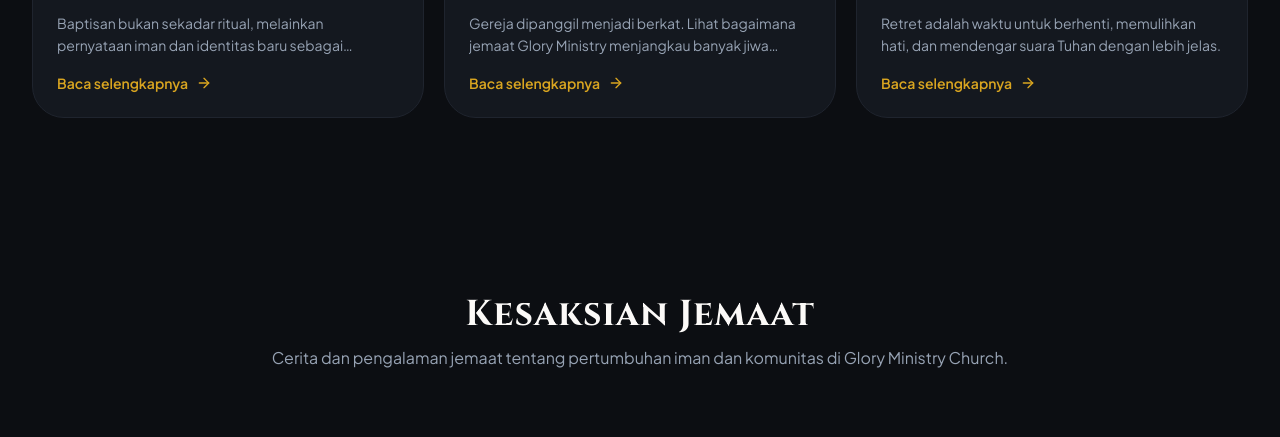
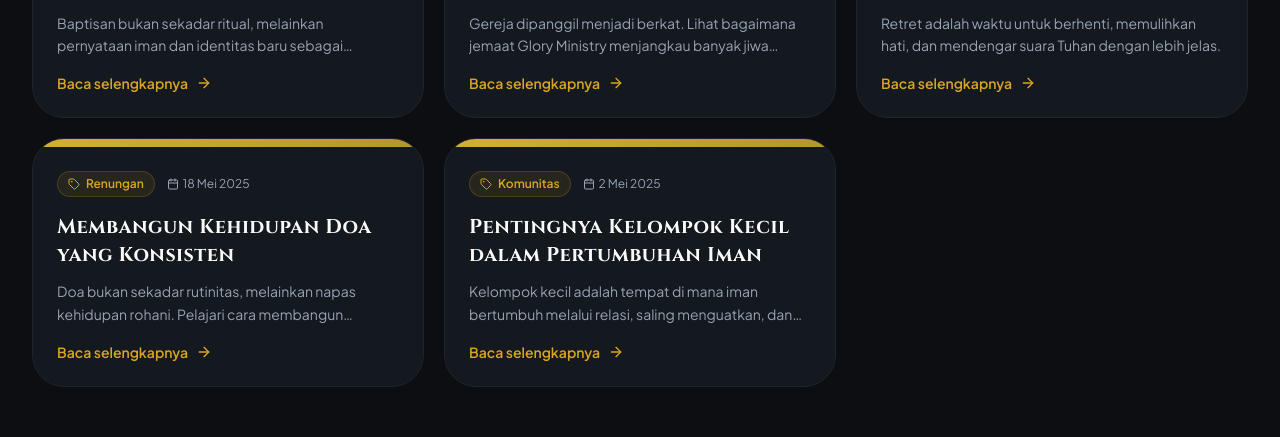
Before and after one commit to StevieAdrian/michael-huang, a Next.js app: page /glory-ministry-church in a window 1280 px wide. Shown: the part 9320-9757 px from the top of the page. Built offline with nearby package versions, Linux system fonts and the light colour scheme; no server answers.

Commit message:
feat: add church articles

```diff
--- a/src/app/constants/church-articles.ts
+++ b/src/app/constants/church-articles.ts
@@ -28,6 +28,24 @@ export const churchArticles: Article[] = [
     date: "10 Feb 2025",
     category: "Kegiatan",
     slug: "jadwal-retret-spiritual-2025",
+  },
+  {
+    id: "4",
+    title: "Membangun Kehidupan Doa yang Konsisten",
+    excerpt:
+      "Doa bukan sekadar rutinitas, melainkan napas kehidupan rohani. Pelajari cara membangun kebiasaan doa yang hidup dan bermakna setiap hari.",
+    date: "18 Mei 2025",
+    category: "Renungan",
+    slug: "kehidupan-doa-konsisten",
+  },
+  {
+    id: "5",
+    title: "Pentingnya Kelompok Kecil dalam Pertumbuhan Iman",
+    excerpt:
+      "Kelompok kecil adalah tempat di mana iman bertumbuh melalui relasi, saling menguatkan, dan belajar firman bersama.",
+    date: "2 Mei 2025",
+    category: "Komunitas",
+    slug: "kelompok-kecil-pertumbuhan-iman",
   },
 ];
 
@@ -197,4 +215,131 @@ export const churchArticleDetails: Record<string, ArticleDetail> = {
     ],
     tags: ["Retret", "Pertumbuhan", "Komunitas", "Doa"],
   },
+  "kehidupan-doa-konsisten": {
+    slug: "kehidupan-doa-konsisten",
+    category: "Renungan",
+    readTime: "7 menit",
+    date: "18 Mei 2025",
+    title: "Membangun Kehidupan Doa yang Konsisten",
+    subtitle:
+      "Banyak orang percaya merindukan kehidupan doa yang lebih dalam, namun kesulitan menjaga konsistensi. Artikel ini membagikan prinsip praktis untuk membangun kebiasaan doa yang bermakna.",
+    author: {
+      name: "Tim Pastoral Glory Ministry",
+      role: "Redaksi Gereja",
+    },
+    content: [
+      {
+        type: "paragraph",
+        text: "Doa adalah percakapan pribadi dengan Tuhan — bukan monolog formal, melainkan dialog penuh kepercayaan antara anak dan Bapa surgawi. Namun di tengah kesibukan hidup modern, banyak orang percaya merasa kehidupan doa mereka kering dan tidak konsisten.",
+      },
+      {
+        type: "heading",
+        text: "Mengapa Doa Sering Terabaikan?",
+      },
+      {
+        type: "list",
+        items: [
+          "Kesibukan dan jadwal yang padat membuat doa tergeser oleh aktivitas lain.",
+          "Perasaan bahwa doa tidak langsung menjawab kebutuhan sehingga motivasi menurun.",
+          "Kurangnya pemahaman bahwa doa adalah kebutuhan rohani, bukan sekadar kewajiban.",
+          "Gangguan digital — ponsel dan media sosial merebut waktu yang bisa digunakan untuk berdoa.",
+        ],
+      },
+      {
+        type: "heading",
+        text: "Prinsip Membangun Kebiasaan Doa",
+      },
+      {
+        type: "list",
+        items: [
+          "Tentukan waktu tetap — pilih waktu spesifik setiap hari (pagi sebelum aktivitas atau malam sebelum tidur) dan jadikan non-negotiable.",
+          "Mulai dari yang sederhana — tidak harus lama. 5-10 menit doa yang tulus lebih bermakna daripada 1 jam tanpa fokus.",
+          "Gunakan panduan — jurnal doa, daftar syukur, atau model doa ACTS (Adoration, Confession, Thanksgiving, Supplication) membantu mengarahkan doa.",
+          "Berdoa dengan firman — baca satu ayat Alkitab lalu respons dalam doa. Ini membantu doa tetap berdasarkan kebenaran.",
+          "Cari partner doa — berdoa bersama teman atau pasangan meningkatkan akuntabilitas dan kedalaman doa.",
+        ],
+      },
+      {
+        type: "quote",
+        text: "Tetaplah berdoa dan jangan jemu-jemu. — Kolose 4:2",
+      },
+      {
+        type: "heading",
+        text: "Ketika Doa Terasa Hambar",
+      },
+      {
+        type: "paragraph",
+        text: "Setiap orang percaya pernah mengalami musim kering dalam kehidupan doa. Ini bukan tanda kegagalan rohani, melainkan bagian alami dari perjalanan iman. Ketika doa terasa hambar, tetaplah datang kepada Tuhan — bahkan dengan kata-kata yang sederhana. Kesetiaan dalam musim kering justru membentuk iman yang lebih tangguh.",
+      },
+      {
+        type: "paragraph",
+        text: "Di Glory Ministry Church, kami percaya bahwa kehidupan doa yang sehat adalah fondasi dari segala pelayanan dan pertumbuhan iman. Bergabunglah dalam doa bersama setiap ibadah atau hubungi tim pastoral kami jika Anda ingin pendampingan doa secara pribadi.",
+      },
+    ],
+    tags: ["Doa", "Renungan", "Kehidupan Rohani", "Pertumbuhan Iman"],
+  },
+  "kelompok-kecil-pertumbuhan-iman": {
+    slug: "kelompok-kecil-pertumbuhan-iman",
+    category: "Komunitas",
+    readTime: "6 menit",
+    date: "2 Mei 2025",
+    title: "Pentingnya Kelompok Kecil dalam Pertumbuhan Iman",
+    subtitle:
+      "Gereja bukan hanya soal ibadah Minggu. Kelompok kecil adalah tempat di mana iman dipraktikkan, hubungan dibangun, dan setiap orang dikenal secara pribadi.",
+    author: {
+      name: "Tim Pemuridan Glory Ministry",
+      role: "Koordinator Kelompok Kecil",
+    },
+    content: [
+      {
+        type: "paragraph",
+        text: "Dalam gereja yang semakin besar, mudah bagi seseorang untuk merasa tersembunyi di tengah keramaian. Ibadah Minggu memberikan inspirasi dan penyembahan, namun pertumbuhan iman yang sesungguhnya sering terjadi dalam lingkaran yang lebih kecil dan intim — di situlah kelompok kecil berperan.",
+      },
+      {
+        type: "heading",
+        text: "Apa Itu Kelompok Kecil?",
+      },
+      {
+        type: "paragraph",
+        text: "Kelompok kecil (cell group atau small group) adalah perkumpulan 5-12 orang yang bertemu secara rutin untuk belajar firman, berdoa, berbagi kehidupan, dan saling mendukung. Di Glory Ministry Church, kelompok kecil bertemu setiap minggu di rumah-rumah anggota atau secara online.",
+      },
+      {
+        type: "heading",
+        text: "Manfaat Bergabung di Kelompok Kecil",
+      },
+      {
+        type: "list",
+        items: [
+          "Pertumbuhan iman yang lebih dalam — belajar firman secara interaktif dan relevan dengan kehidupan sehari-hari.",
+          "Akuntabilitas rohani — memiliki teman yang mengenal Anda dan mendorong Anda bertumbuh.",
+          "Dukungan dalam pergumulan — tempat aman untuk berbagi beban dan didoakan secara spesifik.",
+          "Penemuan karunia — kelompok kecil menjadi ruang latihan untuk menemukan dan mengembangkan karunia pelayanan.",
+          "Relasi yang otentik — membangun persahabatan yang lebih dari sekadar kenalan di ibadah Minggu.",
+        ],
+      },
+      {
+        type: "quote",
+        text: "Besi menajamkan besi, orang menajamkan sesamanya. — Amsal 27:17",
+      },
+      {
+        type: "heading",
+        text: "Bagaimana Kelompok Kecil di Glory Ministry Berjalan?",
+      },
+      {
+        type: "list",
+        items: [
+          "Ice breaker — pembuka ringan untuk mencairkan suasana dan membangun keakraban.",
+          "Pujian dan penyembahan — waktu menyembah bersama dalam suasana intim.",
+          "Diskusi firman — pembahasan perikop Alkitab atau tema khotbah minggu sebelumnya secara interaktif.",
+          "Doa bersama — saling mendoakan pergumulan dan syukur secara spesifik.",
+          "Fellowship — makan bersama atau kegiatan sosial ringan untuk mempererat hubungan.",
+        ],
+      },
+      {
+        type: "paragraph",
+        text: "Jika Anda belum bergabung di kelompok kecil, ini adalah saat yang tepat untuk memulai. Tidak perlu menunggu sempurna atau merasa siap — datang apa adanya dan biarkan komunitas ini menjadi tempat Anda bertumbuh bersama. Hubungi tim kami untuk informasi kelompok kecil terdekat di area Anda.",
+      },
+    ],
+    tags: ["Kelompok Kecil", "Komunitas", "Pemuridan", "Persekutuan"],
+  },
 };
--- /dev/null
+++ b/src/app/glory-ministry-church/artikel/page.tsx
@@ -0,0 +1,23 @@
+import type { Metadata } from "next";
+import { AllArticlesPage } from "@/shared/components/all-articles-page";
+import { churchArticles } from "@/app/constants/church-articles";
+
+export const metadata: Metadata = {
+  title: "Semua Artikel Gereja | Glory Ministry Church",
+  description:
+    "Kumpulan artikel, renungan, dan panduan rohani dari Glory Ministry Church.",
+};
+
+export default function ChurchAllArticlesPage() {
+  return (
+    <AllArticlesPage
+      articles={churchArticles}
+      basePath="/glory-ministry-church"
+      title="Semua Artikel & Renungan"
+      description="Kumpulan artikel, renungan, dan panduan rohani untuk menguatkan iman dan kehidupan Anda."
+      breadcrumbLabel="Gereja"
+      backLabel="Kembali ke Gereja"
+      sectionLabel="Gereja"
+    />
+  );
+}
```
